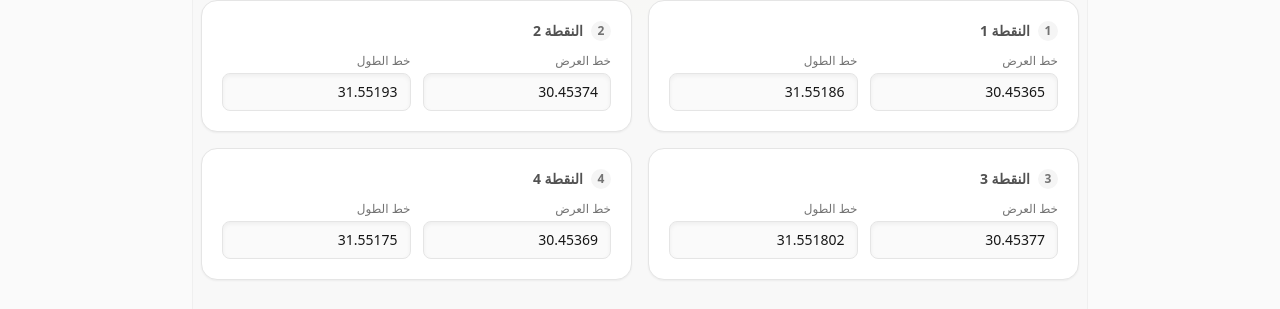
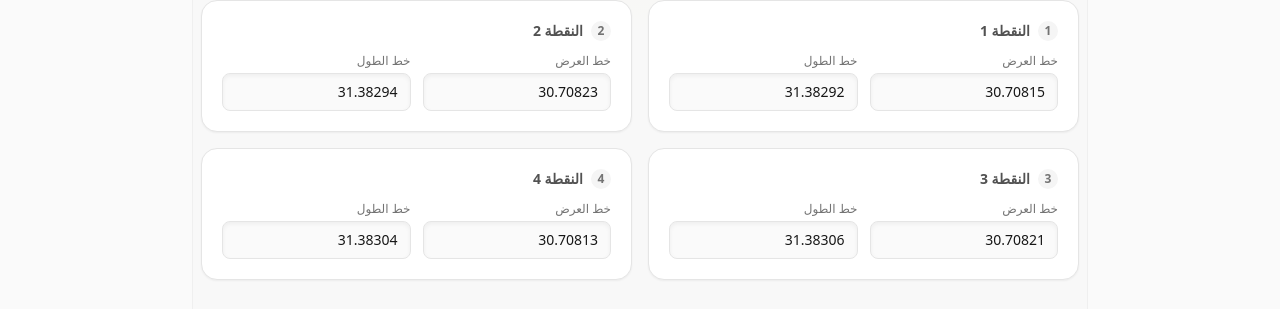
Before and after one commit to MohanedMo/google-earth-data, a Next.js app: page / in a window 1280 px wide. Shown: the part 379-688 px from the top of the page. Built offline with nearby package versions, Linux system fonts and the light colour scheme.

Commit message:
feat: add CoordinateForm component with session storage persistence and input validation

```diff
--- a/components/CoordinateForm.tsx
+++ b/components/CoordinateForm.tsx
@@ -12,13 +12,13 @@ interface CoordinateFormProps {
 }
 
 const DEFAULT_POINTS: Point[] = [
-  { lat: '30.45365', lng: '31.55186' },
-  { lat: '30.45374', lng: '31.55193' },
-  { lat: '30.45377', lng: '31.551802' },
-  { lat: '30.45369', lng: '31.55175' },
+  { lat: '30.70815', lng: '31.38292' },
+  { lat: '30.70823', lng: '31.38294' },
+  { lat: '30.70821', lng: '31.38306' },
+  { lat: '30.70813', lng: '31.38304' },
 ];
 
-const STORAGE_KEY = 'building_coordinates_points';
+const STORAGE_KEY = 'building_coordinates_points_v3';
 const NAME_STORAGE_KEY = 'building_owner_name';
 
 export default function CoordinateForm({ onAnalyze, isLoading }: CoordinateFormProps) {
```
